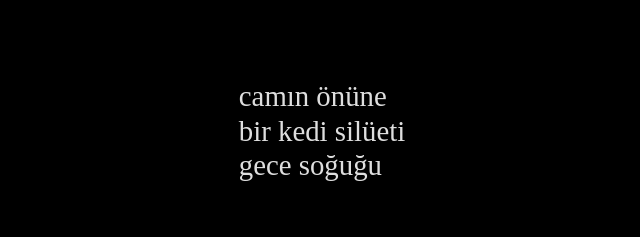
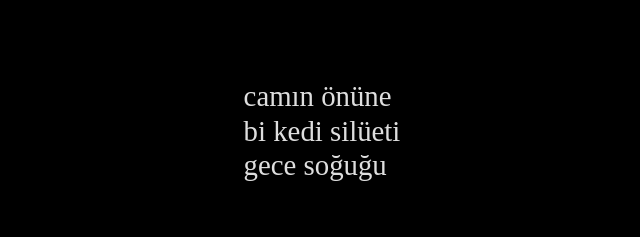
Before and after one commit to lirorc/lirorc.github.io, a plain HTML site: page siir/gece.html in a window 1280 px wide. Shown: the whole page, without its empty margins (318-958 px from the left). Drawn offline with Linux system fonts and the light colour scheme.

Commit message:
Update gece.html

```diff
--- a/siir/gece.html
+++ b/siir/gece.html
@@ -7,7 +7,7 @@
   <body>
 <pre>
 camın önüne
-bir kedi silüeti
+bi kedi silüeti
 gece soğuğu
 </pre>
   </body>
```
